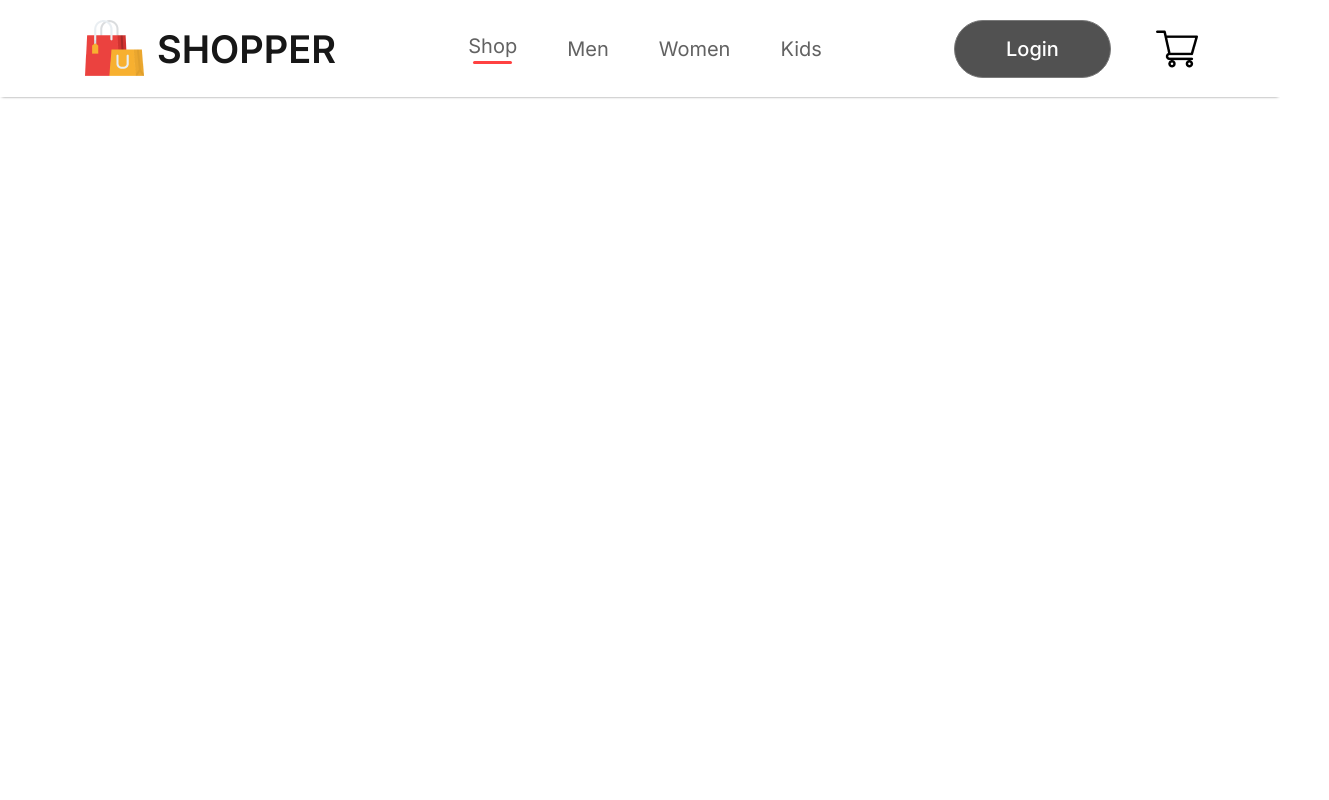
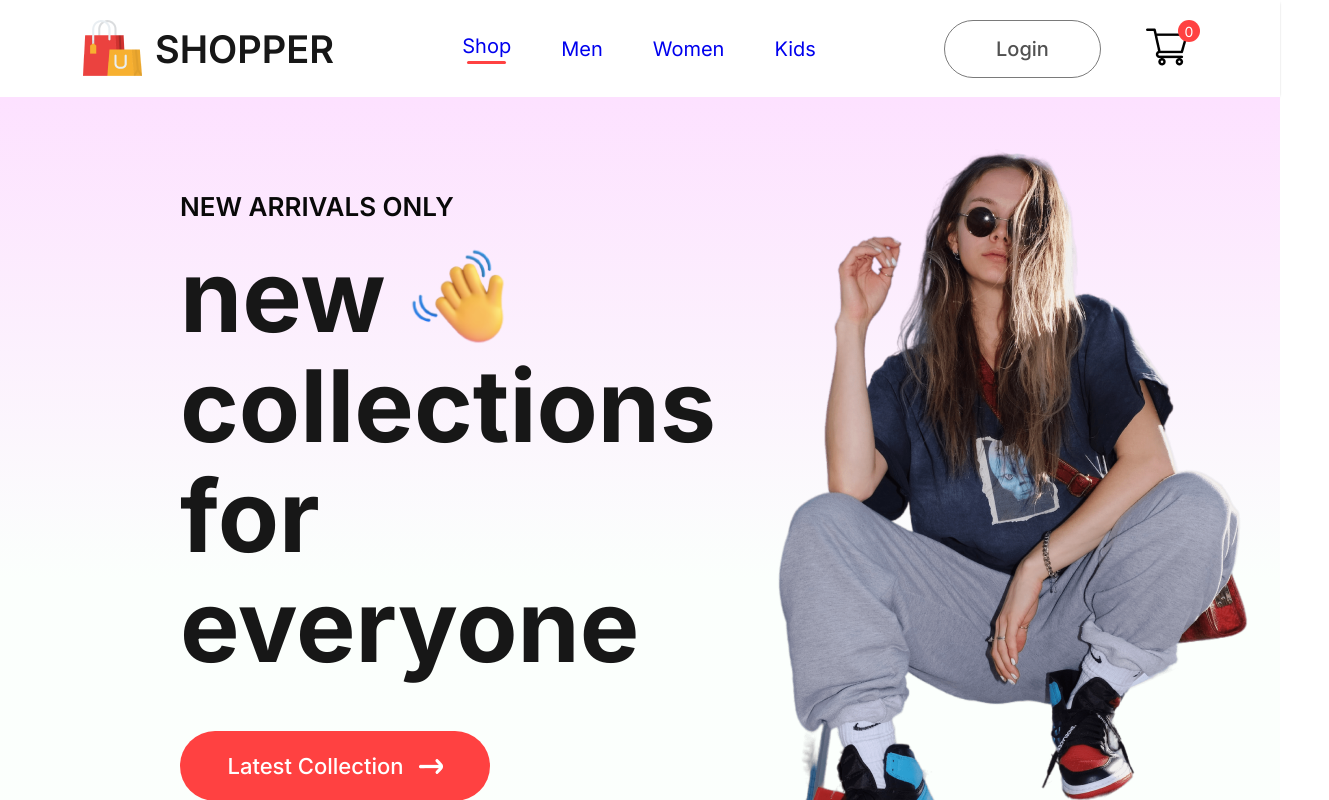
Before and after one commit to N-Viveharan/e-commerce_myProject-6, a React (Vite) app in the folder frontend/: page / in a window 1280 px wide. Shown: the top 800 px of the page, 1329 px wide, since content can reach past the window. Built offline with nearby package versions, Linux system fonts and the light colour scheme; a web font is replaced by a local one.

Commit message:
create the home page

```diff
--- a/frontend/src/App.jsx
+++ b/frontend/src/App.jsx
@@ -1,10 +1,30 @@
 import React from 'react'
 import Navbar from './Components/Navbar/Navbar'
-
+import { BrowserRouter as Router, Routes, Route, Link, BrowserRouter } from 'react-router-dom';
+import Shop from './Pages/Shop';
+import ShopCategory from './Pages/ShopCategory';
+import Project from './Pages/Project';
+import Cart from './Pages/Cart';
+import LoginSignup from './Pages/LoginSignup';
 function App() {
   return (
     <div>
+      <BrowserRouter>
       <Navbar/>
+      <Routes>
+        <Route path='/' element={<Shop/>}/>
+        <Route path='/mens' element={<ShopCategory category="men"/>}/>
+        <Route path='/womens' element={<ShopCategory category="women"/>}/>
+        <Route path='/kids' element={<ShopCategory category="kid"/>}/>
+        <Route path='/product' element={<Project/>}>
+          <Route path=':product' element={<Project/>}/>
+        </Route>
+        <Route path='/cart' element={<Cart/>}/>
+        <Route path='/login' element={<LoginSignup/>}/>
+
+      </Routes>
+      </BrowserRouter>
+
     </div>
   )
 }
--- /dev/null
+++ b/frontend/src/Components/Hero/Hero.css
@@ -0,0 +1,54 @@
+.hero {
+  height: 100vh;
+  display: flex;
+  background: linear-gradient(
+    180deg,
+    #fde1ff,
+    #e1ffea22 60%
+  );
+}
+.hero-left {
+  flex: 1;
+  display: flex;
+  flex-direction: column;
+  justify-content: center;
+  gap: 20px;
+  padding-left: 180px;
+  line-height: 1.1;
+}
+.hero-left h2 {
+  color: #090909;
+  font-size: 26px;
+  font-weight: 600;
+}
+
+.hero-left p {
+  color: #171717;
+  font-size: 100px;
+  font-weight: 700;
+}
+.hero-hand-icon {
+  display: flex;
+  align-items: center;
+  gap: 20px;
+}
+
+.hero-hand-icon img {
+  width: 105px;
+}
+.hero-latest-btn {
+  display: flex;
+  justify-content: center;
+  align-items: center;
+  gap: 15px;
+  width: 310px;
+  height: 70px;
+  border-radius: 75px;
+  margin-top: 30px;
+  background: #ff4141;
+  color: white;
+  font-size: 22px;
+  font-weight: 500;
+  border: none;
+  cursor: pointer;
+}
--- /dev/null
+++ b/frontend/src/Components/Hero/Hero.jsx
@@ -0,0 +1,34 @@
+import React from 'react'
+import './Hero.css'
+import hand_icon from '../Assets/hand_icon.png'
+import arrow_icon from '../Assets/arrow.png'
+import hero_image from '../Assets/hero_image.png'
+
+function Hero() {
+  return (
+    <div className='hero'>
+        <div className="hero-left">
+           <h2>NEW ARRIVALS ONLY</h2>
+           <div>
+            <div className="hero-hand-icon">
+                <p>new</p>
+                <img src={hand_icon} alt="" />
+            </div>
+            <p>collections</p>
+            <p>for everyone</p>
+           </div>
+           <div className="hero-latest-btn">
+            <div>Latest Collection</div>
+            <img src={arrow_icon} alt="" />
+           </div>
+
+        </div>
+        <div className="hero-right">
+            <img src={hero_image} alt="" />
+        </div>
+
+    </div>
+  )
+}
+
+export default Hero
--- a/frontend/src/Components/Navbar/Navbar.css
+++ b/frontend/src/Components/Navbar/Navbar.css
@@ -46,11 +46,28 @@
   width: 157px;
   height: 58px;
   outline: none;
-  border: 1px solid #7a7a7a; /* added color for border */
+  border: 1px solid #7a7a7a;
   border-radius: 75px;
-  background: #515151; /* added background color */
-  color: white; /* fixed text color */
+  background:white;
+  color: #515151;
   font-size: 20px;
   font-weight: 500;
-  cursor: pointer; /* fixed cursor syntax */
+  cursor: pointer;
 }
+.nav-login-cart button:active{
+  background-color: #f3f3f3;
+  color: black;
+}
+.nav-cart-count {
+  width: 22px;
+  height: 22px;
+  display: flex;
+  justify-content: center;
+  align-items: center;
+  margin-top: -35px;
+  margin-left: -55px;
+  border-radius: 11px;
+  font-size: 14px;
+  background: #FF4141;
+  color: white;
+}
--- a/frontend/src/Components/Navbar/Navbar.jsx
+++ b/frontend/src/Components/Navbar/Navbar.jsx
@@ -1,9 +1,14 @@
-import React from 'react'
+import React, { useState } from 'react'
 import './Navbar.css'
 import logo from '../Assets/logo.png'
 import cart_icon from '../Assets/cart_icon.png'
+import { Link } from 'react-router-dom'
 
 function Navbar() {
+
+  const [menu,setMenu]=useState("shop")
+
+
   return (
     <div className="navbar">
         <div className="nav-logo">
@@ -11,14 +16,18 @@ function Navbar() {
             <p>SHOPPER</p>
         </div>
         <ul className="nav-menu">
-            <li>Shop <hr /></li>
-            <li>Men</li>
-            <li>Women</li>
-            <li>Kids</li>
+            <li onClick={()=>setMenu("shop")}><Link to='/' style={{textDecoration:'none'}}>Shop</Link> {menu==="shop"?<hr/>:<></>}</li>
+            <li onClick={()=>setMenu("men")}><Link to='/mens' style={{textDecoration:'none'}}>Men</Link> {menu==="men"?<hr/>:<></>}</li>
+            <li onClick={()=>setMenu("women")}><Link to='/womens' style={{textDecoration:'none'}}>Women</Link> {menu==="women"?<hr/>:<></>}</li>
+            <li onClick={()=>setMenu("kids")}><Link to='/kids' style={{textDecoration:'none'}}>Kids </Link>{menu==="kids"?<hr/>:<></>}</li>
         </ul>
         <div className="nav-login-cart">
-            <button>Login</button>
-            <img src={cart_icon} alt="" />
+            <Link to='/login'><button>Login</button></Link>
+            <Link to='/cart'><img src={cart_icon} alt="" /></Link>
+
+            <div className="nav-cart-count">
+              0
+            </div>
 
         </div>
     </div>
--- /dev/null
+++ b/frontend/src/Pages/Cart.jsx
@@ -0,0 +1,9 @@
+import React from 'react'
+
+function Cart() {
+  return (
+    <div>Cart</div>
+  )
+}
+
+export default Cart
--- /dev/null
+++ b/frontend/src/Pages/LoginSignup.jsx
@@ -0,0 +1,9 @@
+import React from 'react'
+
+function LoginSignup() {
+  return (
+    <div>LoginSignup</div>
+  )
+}
+
+export default LoginSignup
--- /dev/null
+++ b/frontend/src/Pages/Project.jsx
@@ -0,0 +1,9 @@
+import React from 'react'
+
+function Project() {
+  return (
+    <div>Project</div>
+  )
+}
+
+export default Project
--- /dev/null
+++ b/frontend/src/Pages/Shop.jsx
@@ -0,0 +1,12 @@
+import React from 'react'
+import Hero from '../Components/Hero/Hero'
+
+function Shop() {
+  return (
+    <div>
+      <Hero/>
+    </div>
+  )
+}
+
+export default Shop
--- /dev/null
+++ b/frontend/src/Pages/ShopCategory.jsx
@@ -0,0 +1,9 @@
+import React from 'react'
+
+function ShopCategory() {
+  return (
+    <div>ShopCategory</div>
+  )
+}
+
+export default ShopCategory
```
